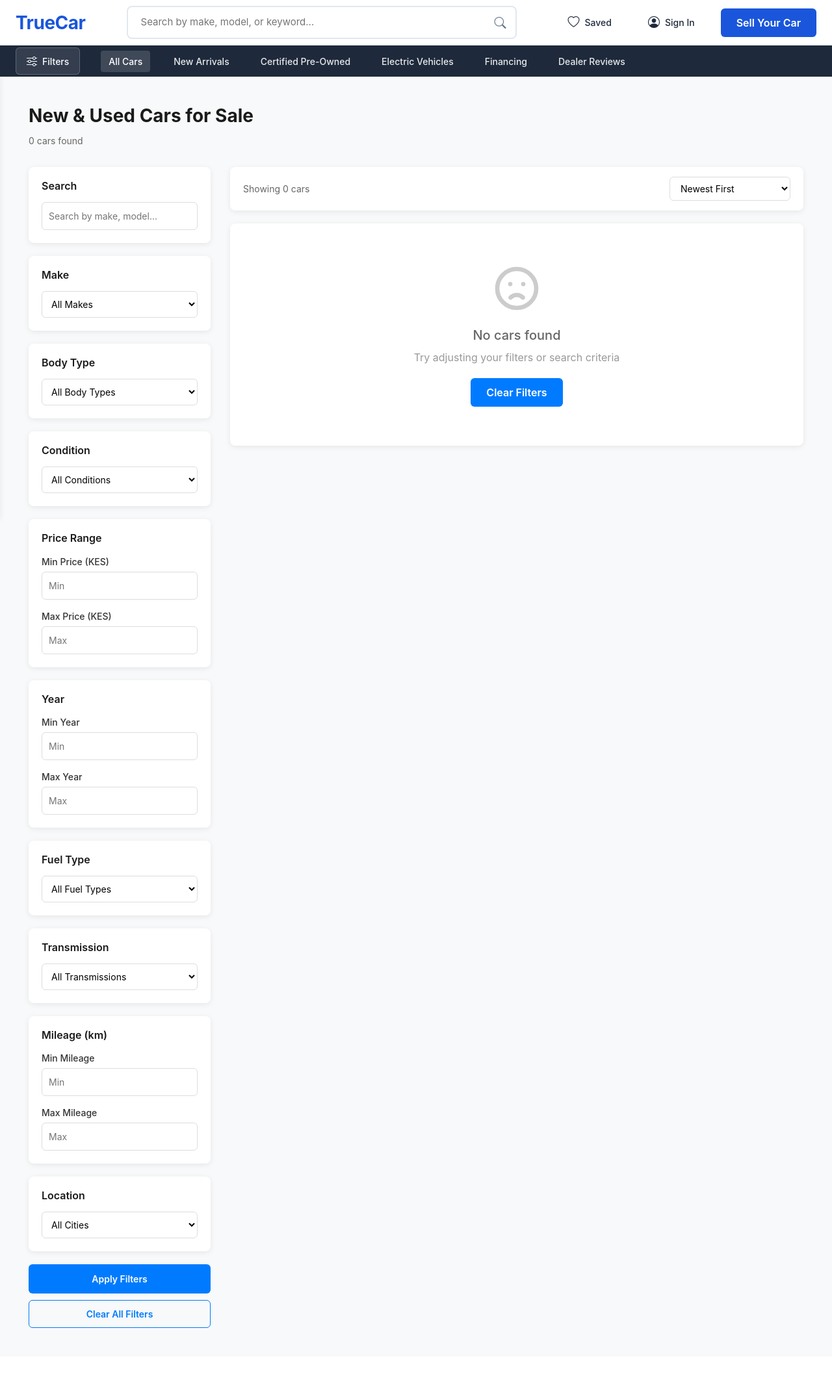
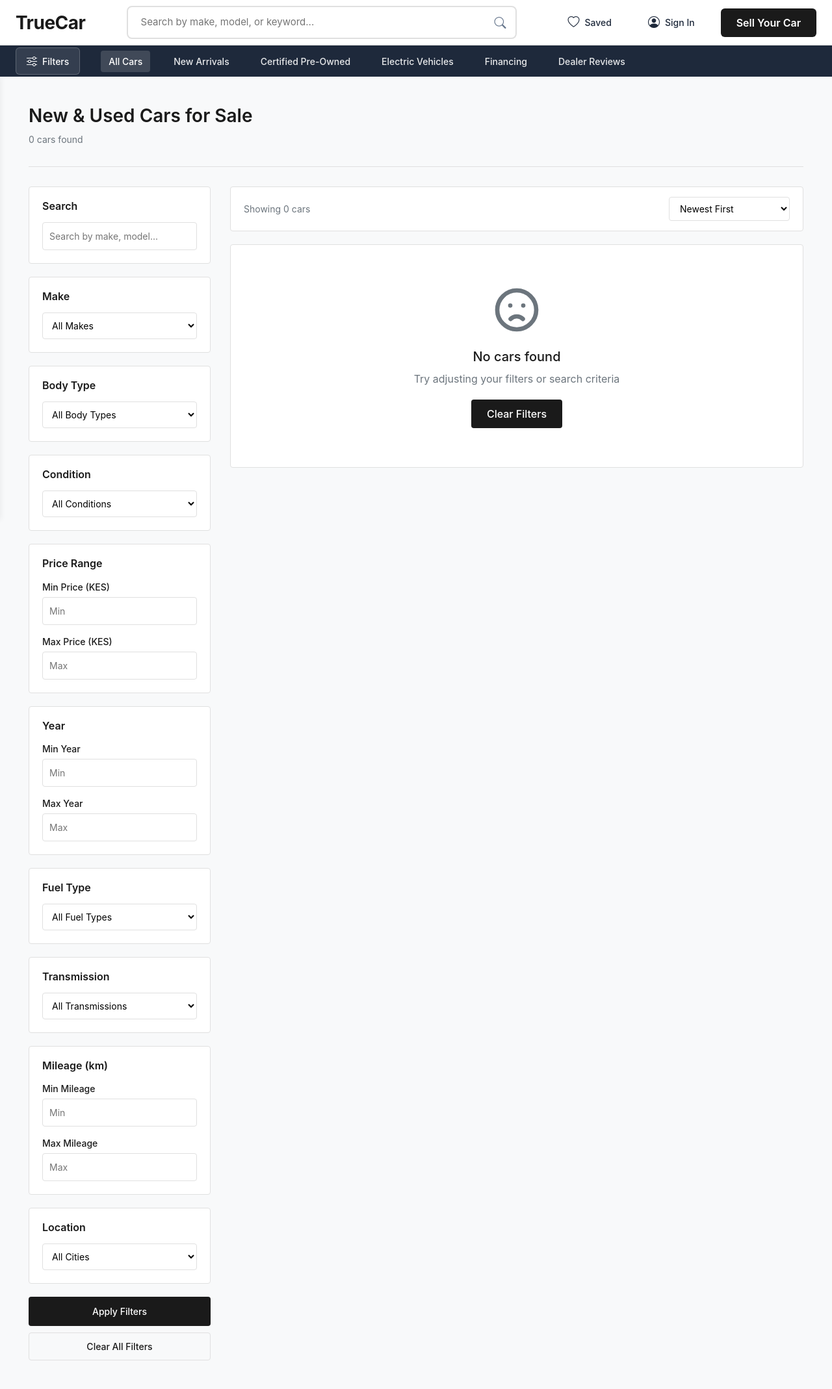
Before and after one commit to steve-ongera/TrueCar, a Django app: page /cars/ in a window 1280 px wide. Shown: the whole page at 65% size. Before the commit the page ends 2044 px from the top, so only its background shows below. Run offline with Django 5.2, Linux system fonts and the light colour scheme; data that the repository does not hold is empty.

Commit message:
made updates

```diff
--- a/templates/listings.html
+++ b/templates/listings.html
@@ -6,6 +6,21 @@
 
 {% block extra_css %}
 <style>
+    :root {
+        --primary-color: #1a1a1a;
+        --primary-hover: #333333;
+        --secondary-color: #6c757d;
+        --accent-color: #0056b3;
+        --accent-hover: #004085;
+        --light-gray: #f8f9fa;
+        --border-color: #e0e0e0;
+        --white: #ffffff;
+        --success: #28a745;
+        --warning: #ffc107;
+        --danger: #dc3545;
+        --font-family: 'Inter', -apple-system, BlinkMacSystemFont, 'Segoe UI', Roboto, 'Helvetica Neue', Arial, sans-serif;
+    }
+
     * {
         margin: 0;
         padding: 0;
@@ -13,8 +28,10 @@
     }
 
     body {
-        background-color: #f8f9fa;
-        font-family: -apple-system, BlinkMacSystemFont, 'Segoe UI', Roboto, 'Helvetica Neue', Arial, sans-serif;
+        background-color: var(--light-gray);
+        font-family: var(--font-family);
+        color: var(--primary-color);
+        line-height: 1.5;
     }
 
     .listing-container {
@@ -25,17 +42,19 @@
 
     .listing-header {
         margin-bottom: 30px;
+        padding-bottom: 15px;
+        border-bottom: 1px solid var(--border-color);
     }
 
     .listing-header h1 {
         font-size: 28px;
-        font-weight: 700;
-        margin-bottom: 10px;
-        color: #1a1a1a;
+        font-weight: 600;
+        margin-bottom: 8px;
+        color: var(--primary-color);
     }
 
     .results-count {
-        color: #666;
+        color: var(--secondary-color);
         font-size: 14px;
     }
 
@@ -51,18 +70,18 @@
     }
 
     .filter-section {
-        background: #fff;
-        border-radius: 8px;
+        background: var(--white);
+        border-radius: 4px;
         padding: 20px;
         margin-bottom: 20px;
-        box-shadow: 0 2px 8px rgba(0,0,0,0.08);
+        border: 1px solid var(--border-color);
     }
 
     .filter-section h3 {
         font-size: 16px;
         font-weight: 600;
         margin-bottom: 15px;
-        color: #1a1a1a;
+        color: var(--primary-color);
     }
 
     .filter-group {
@@ -76,7 +95,7 @@
     .filter-group label {
         display: block;
         font-size: 14px;
-        color: #333;
+        color: var(--primary-color);
         margin-bottom: 5px;
         font-weight: 500;
     }
@@ -85,56 +104,59 @@
     .filter-group input {
         width: 100%;
         padding: 10px;
-        border: 1px solid #ddd;
-        border-radius: 6px;
+        border: 1px solid var(--border-color);
+        border-radius: 4px;
         font-size: 14px;
-        background-color: white;
+        background-color: var(--white);
+        font-family: var(--font-family);
     }
 
     .filter-group input:focus,
     .filter-group select:focus {
         outline: none;
-        border-color: #007bff;
-        box-shadow: 0 0 0 3px rgba(0,123,255,0.1);
+        border-color: var(--accent-color);
+        box-shadow: 0 0 0 2px rgba(0, 86, 179, 0.1);
     }
 
     .apply-filters-btn {
         width: 100%;
         padding: 12px;
-        background: #007bff;
-        color: white;
+        background: var(--primary-color);
+        color: var(--white);
         border: none;
-        border-radius: 6px;
+        border-radius: 4px;
         font-size: 14px;
-        font-weight: 600;
+        font-weight: 500;
         cursor: pointer;
-        transition: background 0.3s;
+        transition: background 0.2s;
+        font-family: var(--font-family);
     }
 
     .apply-filters-btn:hover {
-        background: #0056b3;
+        background: var(--primary-hover);
     }
 
     .clear-filters-btn {
         width: 100%;
         padding: 10px;
         background: transparent;
-        color: #007bff;
-        border: 1px solid #007bff;
-        border-radius: 6px;
+        color: var(--primary-color);
+        border: 1px solid var(--border-color);
+        border-radius: 4px;
         font-size: 14px;
-        font-weight: 600;
+        font-weight: 500;
         cursor: pointer;
         margin-top: 10px;
-        transition: all 0.3s;
+        transition: all 0.2s;
         text-decoration: none;
         display: block;
         text-align: center;
+        font-family: var(--font-family);
     }
 
     .clear-filters-btn:hover {
-        background: #007bff;
-        color: white;
+        background: var(--light-gray);
+        color: var(--primary-color);
     }
 
     /* Main Content */
@@ -147,16 +169,16 @@
         display: flex;
         justify-content: space-between;
         align-items: center;
-        background: #fff;
+        background: var(--white);
         padding: 15px 20px;
-        border-radius: 8px;
+        border-radius: 4px;
         margin-bottom: 20px;
-        box-shadow: 0 2px 8px rgba(0,0,0,0.08);
+        border: 1px solid var(--border-color);
     }
 
     .results-info {
         font-size: 14px;
-        color: #666;
+        color: var(--secondary-color);
     }
 
     .sort-container {
@@ -167,11 +189,12 @@
 
     .sort-select {
         padding: 8px 12px;
-        border: 1px solid #ddd;
-        border-radius: 6px;
+        border: 1px solid var(--border-color);
+        border-radius: 4px;
         font-size: 14px;
-        background-color: white;
+        background-color: var(--white);
         cursor: pointer;
+        font-family: var(--font-family);
     }
 
     /* Car Grid */
@@ -445,42 +467,42 @@
     .empty-state {
         text-align: center;
         padding: 60px 20px;
-        background: #fff;
-        border-radius: 8px;
-        box-shadow: 0 2px 8px rgba(0,0,0,0.08);
+        background: var(--white);
+        border-radius: 4px;
+        border: 1px solid var(--border-color);
     }
 
     .empty-state svg {
         width: 80px;
         height: 80px;
         margin: 0 auto 20px;
-        color: #ccc;
+        color: var(--secondary-color);
     }
 
     .empty-state h3 {
         font-size: 20px;
-        color: #666;
+        color: var(--primary-color);
         margin-bottom: 10px;
     }
 
     .empty-state p {
-        color: #999;
+        color: var(--secondary-color);
         margin-bottom: 20px;
     }
 
     .empty-state a {
         display: inline-block;
         padding: 10px 24px;
-        background: #007bff;
-        color: white;
+        background: var(--primary-color);
+        color: var(--white);
         text-decoration: none;
-        border-radius: 6px;
-        font-weight: 600;
-        transition: background 0.3s;
+        border-radius: 4px;
+        font-weight: 500;
+        transition: background 0.2s;
     }
 
     .empty-state a:hover {
-        background: #0056b3;
+        background: var(--primary-hover);
     }
 
     /* Mobile Toggle */
```
Also changed, not shown: other parts of templates/listings.html (+83 -82 lines).
